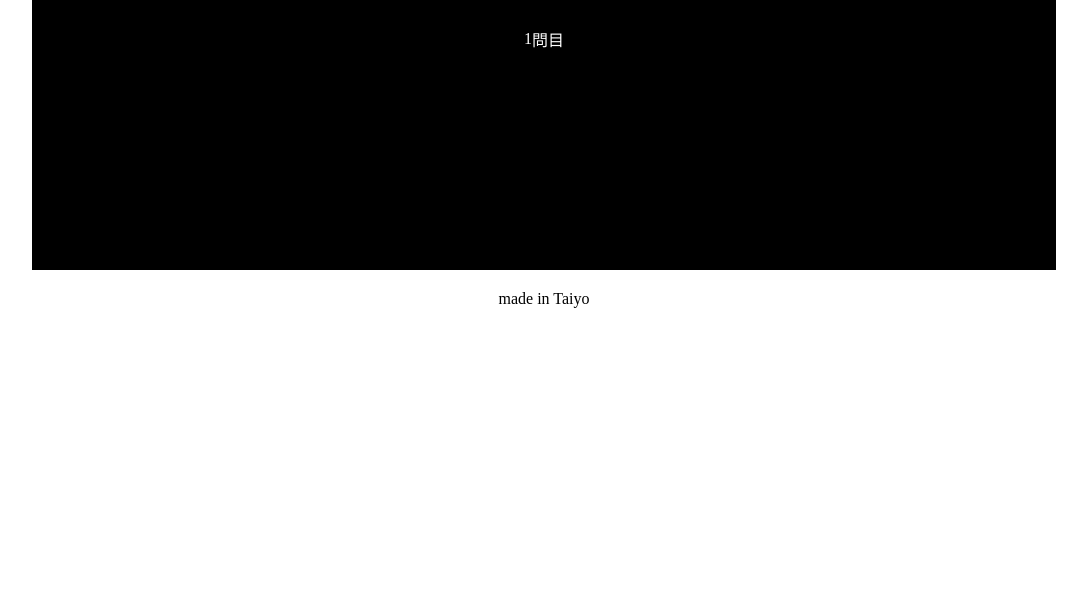
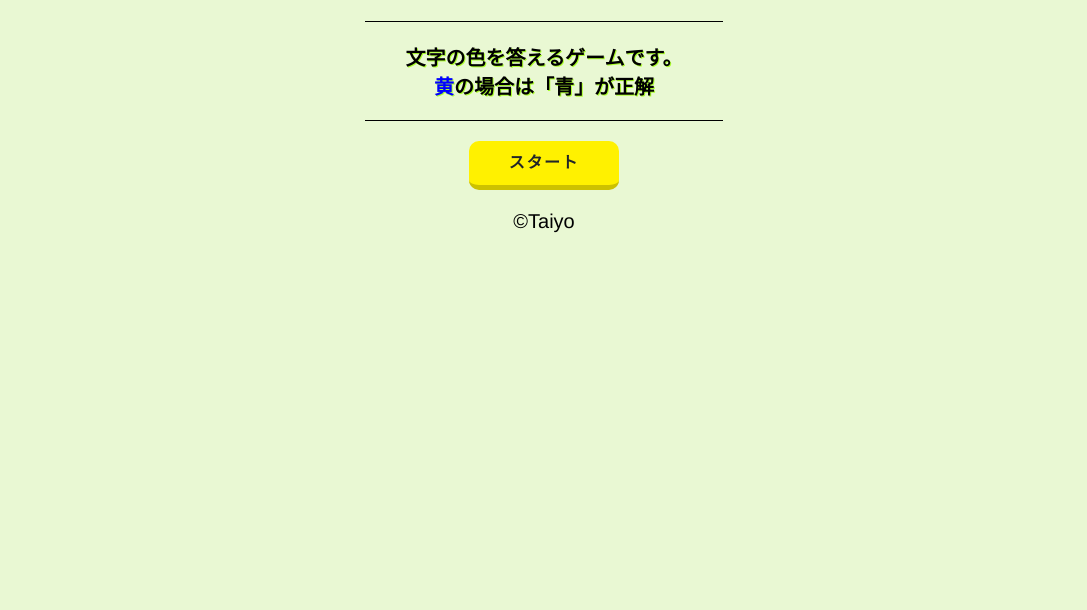
Before and after one commit to taiyo8911/nou-training, a plain HTML site: page index.html in a window 1280 px wide. Shown: the part 325-935 px from the top of the page, without its empty margins (96-1183 px from the left). After the commit the page ends 800 px from the top, so only its background shows below. Drawn offline with Linux system fonts and the light colour scheme.

Commit message:
Add files via upload

```diff
--- /dev/null
+++ b/css/game.css
@@ -0,0 +1,101 @@
+html {
+    font-size: 62.5%;
+    box-sizing: border-box;
+}
+
+body {
+    box-sizing: border-box;
+    font-family: "Helvetica Neue", "Helvetica", "Hiragino Sans", "Hiragino Kaku Gothic ProN", "Arial", "Yu Gothic", "Meiryo", sans-serif;
+    font-size: 2rem;
+    color: #333;
+    margin: 0;
+    padding: 0;
+    background-color: rgb(233, 248, 211);
+    color: black;
+}
+
+.main {
+    width: 100%;
+    height: 100vh;
+    display: flex;
+    justify-content: center;
+    align-items: center;
+    text-align: center;
+}
+
+a {
+    text-decoration: none;
+}
+
+.container {
+    width: 80%;
+    height: 100vh;
+    margin: 0 auto;
+}
+
+.contents {
+    background-color: black;
+}
+
+.question-counter {
+    background-color: pink;
+    font-weight: bold;
+    width: max-content;
+    height: max-content;
+}
+
+.question-container {
+    border-bottom: white solid 3px;
+}
+
+.question-text {
+    font-size: 50px;
+}
+
+.select-container {
+    padding: 30px;
+    margin-bottom: 30px;
+}
+
+.select-button {
+    cursor: pointer;
+    margin: 30px;
+    padding: 10px;
+    font-size: 100%;
+}
+
+.btn, a.btn, button.btn {
+    font-size: 1.6rem;
+    font-weight: 700;
+    line-height: 1.5;
+    position: relative;
+    display: inline-block;
+    padding: 1rem 4rem;
+    cursor: pointer;
+    -webkit-user-select: none;
+    -moz-user-select: none;
+    -ms-user-select: none;
+    user-select: none;
+    -webkit-transition: all 0.3s;
+    transition: all 0.3s;
+    letter-spacing: 0.1em;
+    color: #212529;
+    border-radius: 1rem;
+}
+
+.btn--yellow {
+    color: #000;
+    background-color: #fff100;
+    border-bottom: 5px solid #ccc100;
+}
+
+.btn--yellow:hover {
+    margin-top: 3px;
+    color: #000;
+    background: #fff20a;
+    border-bottom: 2px solid #ccc100;
+}
+
+.twitter {
+    margin-top: 15px;
+}
--- /dev/null
+++ b/css/index.css
@@ -0,0 +1,72 @@
+html {
+    font-size: 62.5%;
+    box-sizing: border-box;
+}
+
+body {
+    box-sizing: border-box;
+    font-family: "Helvetica Neue", "Helvetica", "Hiragino Sans", "Hiragino Kaku Gothic ProN", "Arial", "Yu Gothic", "Meiryo", sans-serif;
+    font-size: 2rem;
+    color: #333;
+    margin: 0;
+    padding: 0;
+    background-color: rgb(233, 248, 211);
+    color: black;
+}
+
+.main {
+    width: 100%;
+    height: 100vh;
+    display: flex;
+    justify-content: center;
+    align-items: center;
+    text-align: center;
+}
+
+h1 {
+    font-size: 2em;
+}
+
+a {
+    color: black;
+    text-decoration: none;
+}
+
+.rule {
+    border-top: solid 1px;
+    border-bottom: solid 1px;
+    padding: 20px;
+    text-shadow: greenyellow 1px 1px;
+}
+
+.btn, a.btn, button.btn {
+    font-size: 1.6rem;
+    font-weight: 700;
+    line-height: 1.5;
+    position: relative;
+    display: inline-block;
+    padding: 1rem 4rem;
+    cursor: pointer;
+    -webkit-user-select: none;
+    -moz-user-select: none;
+    -ms-user-select: none;
+    user-select: none;
+    -webkit-transition: all 0.3s;
+    transition: all 0.3s;
+    letter-spacing: 0.1em;
+    color: #212529;
+    border-radius: 1rem;
+}
+
+.btn--yellow {
+    color: #000;
+    background-color: #fff100;
+    border-bottom: 5px solid #ccc100;
+}
+
+.btn--yellow:hover {
+    margin-top: 3px;
+    color: #000;
+    background: #fff20a;
+    border-bottom: 2px solid #ccc100;
+}
--- a/index.html
+++ b/index.html
@@ -3,42 +3,26 @@
 
 <head>
     <meta charset="UTF-8">
-    <meta http-equiv="X-UA-Compatible" content="IE=edge">
-    <meta name="viewport" content="width=device-width, initial-scale=1.0">
-    <link rel="stylesheet" href="style.css">
-    <title>脳トレゲーム</title>
+    <meta name="viewport" content="width=device-width,initial-scale=1">
+    <link rel="stylesheet" href="css/index.css">
+    <title>色の名前あてゲーム</title>
 </head>
 
 <body>
-    <div class="container">
-        <header>
-            <h1>脳トレゲームⅡ</h1>
-        </header>
-        <h2>「文字の色の名前」を答えろ！</h2>
-        <main>
-            <div class="question-container">
-                <span id="text" class="question-text"></span>
+    <section class="main">
+        <div class="container">
+            <h1><a href="">色の名前あてゲーム</a></h1>
+            <p style="font-weight: bold;" class="rule">文字の色を答えるゲームです。<br>
+                <span style="color: blue;">黄</span>の場合は「青」が正解
+            </p>
+            <div>
+                <a href="game.html" class="btn btn--yellow btn--cubic">スタート</a>
             </div>
-
-            <div class="select-container">
-                <button id="select1" class="select-text">1</button>
-                <button id="select2" class="select-text">2</button>
-                <button id="select3" class="select-text">3</button>
-                <button id="select4" class="select-text">4</button>
-            </div>
-
-            <div class="question-number-container">
-                <span id="question-number">1</span><span>問目</span>
-            </div>
-
-        </main>
-
-        <footer>
-            <p>made in Taiyo</p>
-        </footer>
-    </div>
-
-    <script src="script.js"></script>
+            <footer>
+                <p>&copy;Taiyo</p>
+            </footer>
+        </div>
+    </section>
 
 </body>
 
--- a/script.js
+++ b/script.js
@@ -1,4 +1,4 @@
-const text = [
+const textArr = [
     "赤",
     "緑",
     "青",
@@ -6,7 +6,7 @@
     "黄",
 ]
 
-const text_color = [
+const colorArr = [
     "red",
     "green",
     "blue",
@@ -14,7 +14,7 @@
     "yellow",
 ]
 
-const answer_color = {
+const colorObj = {
     "red": "赤",
     "green": "緑",
     "blue": "青",
@@ -23,6 +23,14 @@
 
 }
 
+// 正解の値
+let correct;
+
+// 選択肢を入れる配列
+let choices = [];
+let choice1; // 正解
+let choice2; // ひっかけ
+let choice3, choice4; // その他
 
 
 // 乱数を作る関数
@@ -32,20 +40,51 @@
 }
 
 
-// 画面にランダムな文字を表示する
-let random_text = text[getRandom(0, text.length)];
+// 画面にランダムな文字を表示する（必須の選択肢）
+let random_text_num = getRandom(0, textArr.length);
+let random_text = textArr[random_text_num];
 document.getElementById("text").innerText = random_text;
 
 
-// 文字の色をランダムな色に変える
-let random_color = text_color[getRandom(0, text_color.length)];
+// 必須選択肢に入れる
+choice1 = random_text;
+choices.push(choice1);
+
+
+// 文字の色をランダムな色に変える（正解の選択肢）
+let random_color_num = getRandom(0, colorArr.length);
+let random_color = colorArr[random_color_num];
 document.getElementById("text").style.color = random_color;
 
+// 正解を決定する
+correct = random_color;
 
-// 文字の「色の名前」をランダムな場所に表示する
+// 必須選択肢に入れる
+choice2 = colorObj[correct];
+choices.push(choice2);
 
-// 1-4のランダムな数値を取得する
-let random_num = getRandom(1, 4);
 
-// 正解の色名をランダムな位置に表示する。
-document.getElementById(`select${random_num}`).innerText = answer_color[random_color];
+// その他の選択肢をランダムに選ぶ
+var index = textArr.indexOf(choice1);
+textArr.splice(index, 1)
+index = textArr.indexOf(choice2);
+textArr.splice(index, 1)
+
+
+choice3 = textArr[getRandom(0, 2)];
+choices.push(choice3);
+
+var index = textArr.indexOf(choice3);
+textArr.splice(index, 1)
+
+choice4 = textArr[getRandom(0, 1)];
+choices.push(choice4);
+
+
+// choices配列の順番をシャッフルして表示
+
+
+// リトライボタンを表示する
+if (count == 10) {
+    document.getElementById("retry").style.display = "block";
+}
```
Also changed, not shown: game.html (added, +54 -0 lines).
